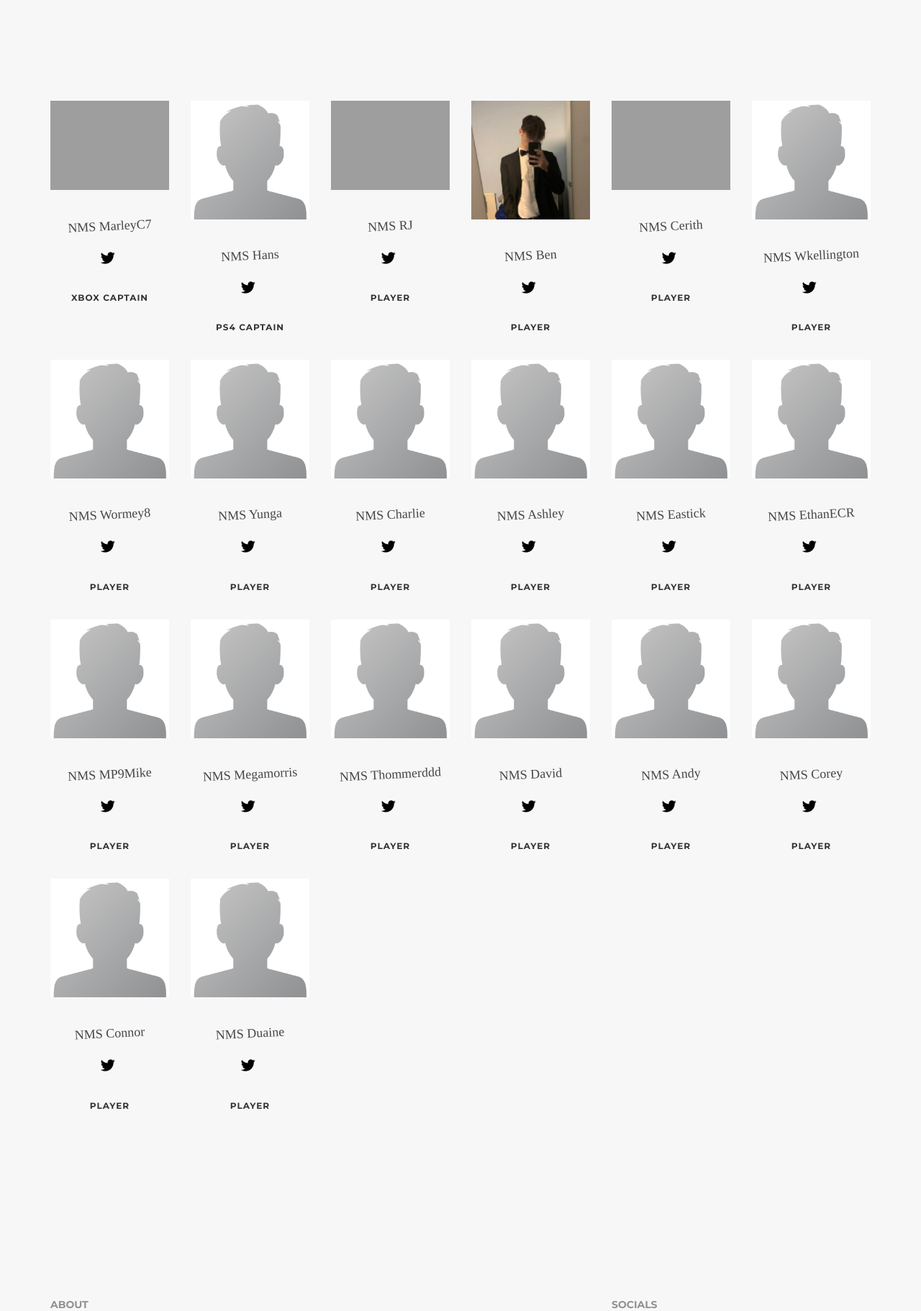
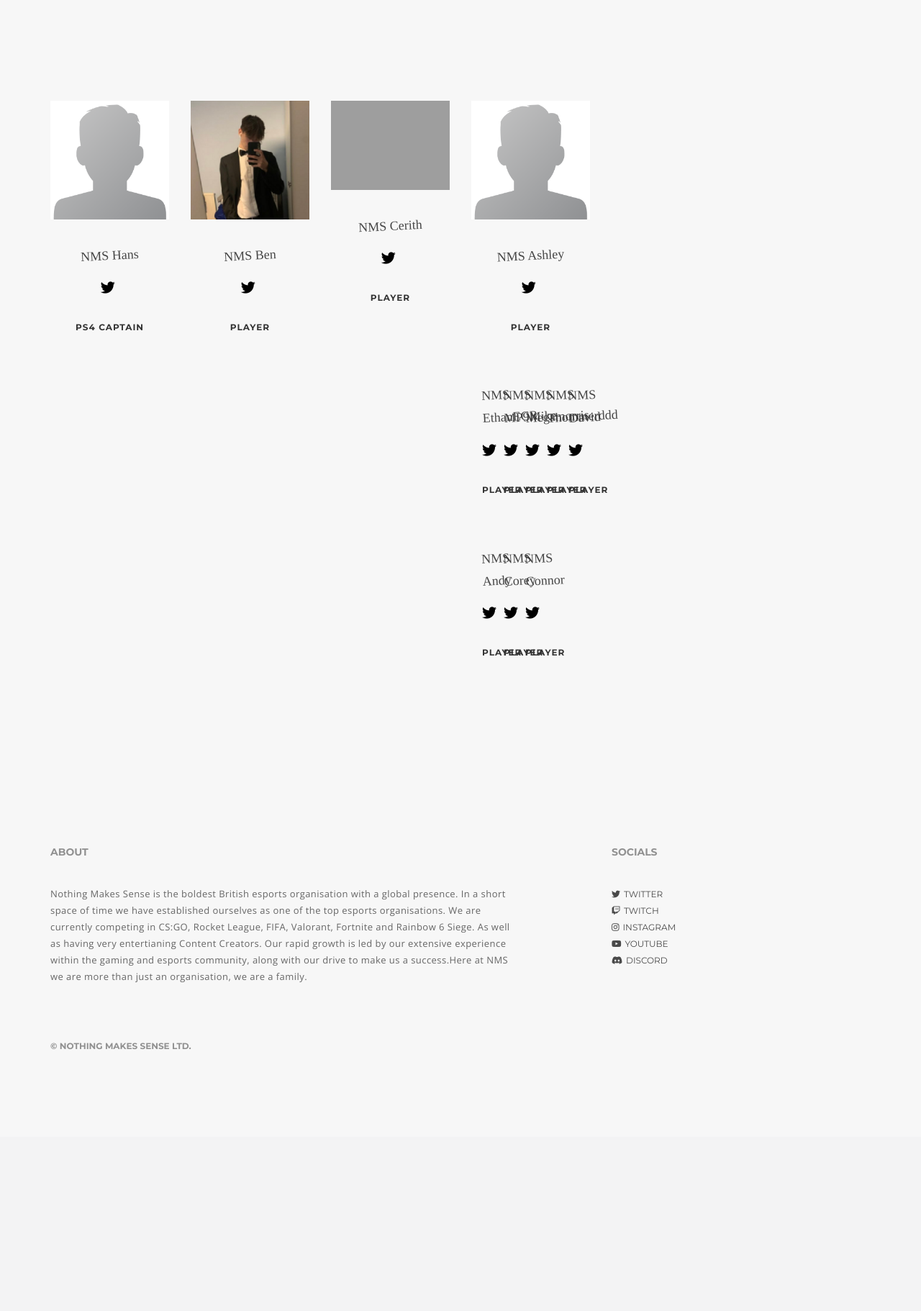
Before and after one commit to PeterRansome/NMS_website, a PHP site: page /fifa in a window 1280 px wide. Shown: the part 290-2112 px from the top of the page at 72% size. After the commit the page ends 1748 px from the top, so only its background shows below. Run offline with PHP 8.4, Linux system fonts and the light colour scheme; some libraries are stand-ins or nearby versions; some web fonts are replaced; grey boxes are pictures that could not be loaded.

Commit message:
Fifa
Everyone should be gone

```diff
--- a/fifa.php
+++ b/fifa.php
@@ -15,28 +15,12 @@
       <div class="container wow fadeIn">
         <div class="row justify-content-center">
         <div class="col-md-2 col-sm-6">
-            <p><img class="img-responsive center-block" src="/assets/img/Marley.jpg" alt=""></p>
-                    <h2 class="classic">NMS MarleyC7</h2>
-                    <ul class="list-inline">
-                      <li><a href="https://twitter.com/ESNLGaming"><i class="fab fa-twitter fa-lg"></i></a></li>
-                    </ul>
-                    <h6>Xbox Captain</h6>
-                  </div>
-                  <div class="col-md-2 col-sm-6">
                     <p><img class="img-responsive center-block" src="/assets/img/default.png" alt=""></p>
                     <h2 class="classic">NMS Hans</h2>
                     <ul class="list-inline">
                       <li><a href="https://twitter.com/Hans_VD_Sluiss"><i class="fab fa-twitter fa-lg"></i></a></li>
                     </ul>
                     <h6>PS4 Captain</h6>
-                  </div>
-                  <div class="col-md-2 col-sm-6">
-                    <p><img class="img-responsive center-block" src="/assets/img/RJ.jpg" alt=""></p>
-                    <h2 class="classic">NMS RJ</h2>
-                    <ul class="list-inline">
-                      <li><a href="https://twitter.com/RJFIFA_"><i class="fab fa-twitter fa-lg"></i></a></li>
-                    </ul>
-                    <h6>Player</h6>
                   </div>
                   <div class="col-md-2 col-sm-6">
                     <p><img class="img-responsive center-block" src="/assets/img/Ben.jpg" alt=""></p>
@@ -56,51 +40,12 @@
                   </div>
                   <div class="col-md-2 col-sm-6">
                     <p><img class="img-responsive center-block" src="/assets/img/default.png" alt=""></p>
-                    <h2 class="classic">NMS Wkellington</h2>
-                    <ul class="list-inline">
-                      <li><a href="https://twitter.com/Wkellington_"><i class="fab fa-twitter fa-lg"></i></a></li>
-                    </ul>
-                    <h6>Player</h6>
-                  </div>
-                  <div class="col-md-2 col-sm-6">
-                    <p><img class="img-responsive center-block" src="/assets/img/default.png" alt=""></p>
-                    <h2 class="classic">NMS Wormey8</h2>
-                    <ul class="list-inline">
-                      <li><a href="https://twitter.com/JWormey8"><i class="fab fa-twitter fa-lg"></i></a></li>
-                    </ul>
-                    <h6>Player</h6>
-                  </div>
-                  <div class="col-md-2 col-sm-6">
-                    <p><img class="img-responsive center-block" src="/assets/img/default.png" alt=""></p>
-                    <h2 class="classic">NMS Yunga</h2>
-                    <ul class="list-inline">
-                      <li><a href="https://twitter.com/FifaYunga"><i class="fab fa-twitter fa-lg"></i></a></li>
-                    </ul>
-                    <h6>Player</h6>
-                  </div>
-                  <div class="col-md-2 col-sm-6">
-                    <p><img class="img-responsive center-block" src="/assets/img/default.png" alt=""></p>
-                    <h2 class="classic">NMS Charlie</h2>
-                    <ul class="list-inline">
-                      <li><a href="https://twitter.com/Charlie_Brown42"><i class="fab fa-twitter fa-lg"></i></a></li>
-                    </ul>
-                    <h6>Player</h6>
-                  </div>
-                  <div class="col-md-2 col-sm-6">
-                    <p><img class="img-responsive center-block" src="/assets/img/default.png" alt=""></p>
                     <h2 class="classic">NMS Ashley</h2>
                     <ul class="list-inline">
                       <li><a href="https://twitter.com/AshleyCFC02"><i class="fab fa-twitter fa-lg"></i></a></li>
                     </ul>
                     <h6>Player</h6>
-                  </div><div class="col-md-2 col-sm-6">
-                    <p><img class="img-responsive center-block" src="/assets/img/default.png" alt=""></p>
-                    <h2 class="classic">NMS Eastick</h2>
-                    <ul class="list-inline">
-                      <li><a href="https://twitter.com/_eastick"><i class="fab fa-twitter fa-lg"></i></a></li>
-                    </ul>
-                    <h6>Player</h6>
-                  </div><div class="col-md-2 col-sm-6">
+                  <div class="col-md-2 col-sm-6">
                     <p><img class="img-responsive center-block" src="/assets/img/default.png" alt=""></p>
                     <h2 class="classic">NMS EthanECR</h2>
                     <ul class="list-inline">
@@ -132,7 +77,7 @@
                     </ul>
                     <h6>Player</h6>
                   </div>
-                  <div class="col-md-2 col-sm-6">
+                <div class="col-md-2 col-sm-6">
                   <p><img class="img-responsive center-block" src="/assets/img/default.png" alt=""></p>
                   <h2 class="classic">NMS David</h2>
                   <ul class="list-inline">
@@ -164,14 +109,6 @@
                 </ul>
                 <h6>Player</h6>
               </div>
-              <div class="col-md-2 col-sm-6">
-                <p><img class="img-responsive center-block" src="/assets/img/default.png" alt=""></p>
-                <h2 class="classic">NMS Duaine</h2>
-                <ul class="list-inline">
-                  <li><a href="https://twitter.com/Duaineml0_"><i class="fab fa-twitter fa-lg"></i></a></li>
-                </ul>
-                <h6>Player</h6>
-              </div>
 
         </div>
       </div>
```
Also changed, not shown: fifa.html (+1 -64 lines).
